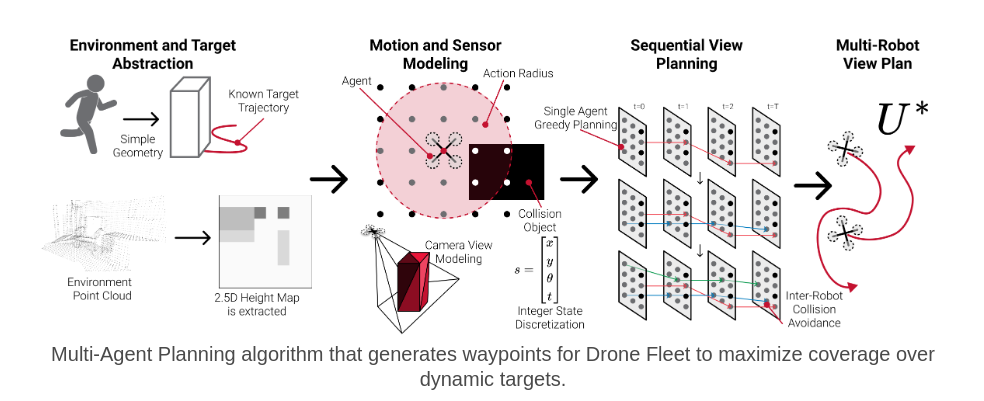
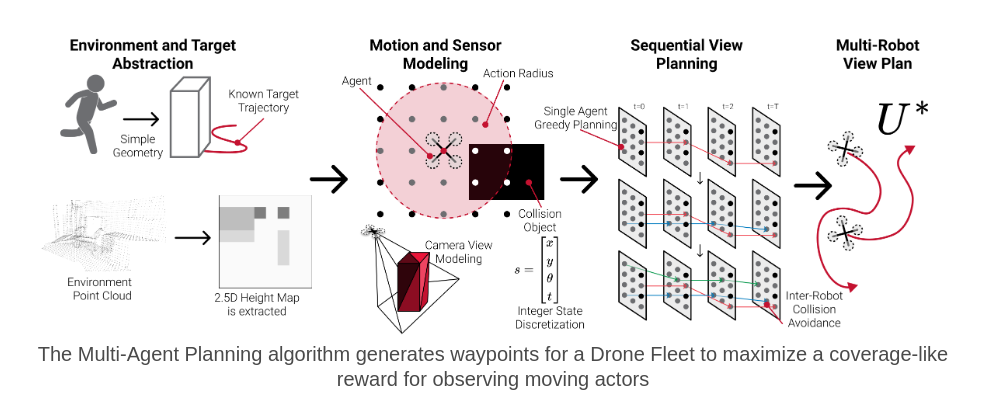
Before and after one commit to GreedyPerspectives/greedyperspectives.github.io, a plain HTML site: page index.html in a window 1280 px wide. Shown: the part 399-800 px from the top of the page, without its empty margins (147-1131 px from the left). Drawn offline with nearby package versions, Linux system fonts and the light colour scheme; some icons are missing; a web font is replaced by a local one.

Commit message:
minor edit to text

```diff
--- a/index.html
+++ b/index.html
@@ -130,7 +130,8 @@
     <div class="hero-body">
       <img id="teaser" src="./assets/system.png" alt="Greedy Perspectives: Multi-Drone View Planning" style="height: 100%; width: 100%; object-fit: cover;">
       <h2 class="subtitle has-text-centered">
-        Multi-Agent Planning algorithm that generates waypoints for Drone Fleet to maximize coverage over dynamic targets.
+        The Multi-Agent Planning algorithm generates waypoints for a Drone Fleet
+        to maximize a coverage-like reward for observing moving actors
       </h2>
     </div>
   </div>
```
